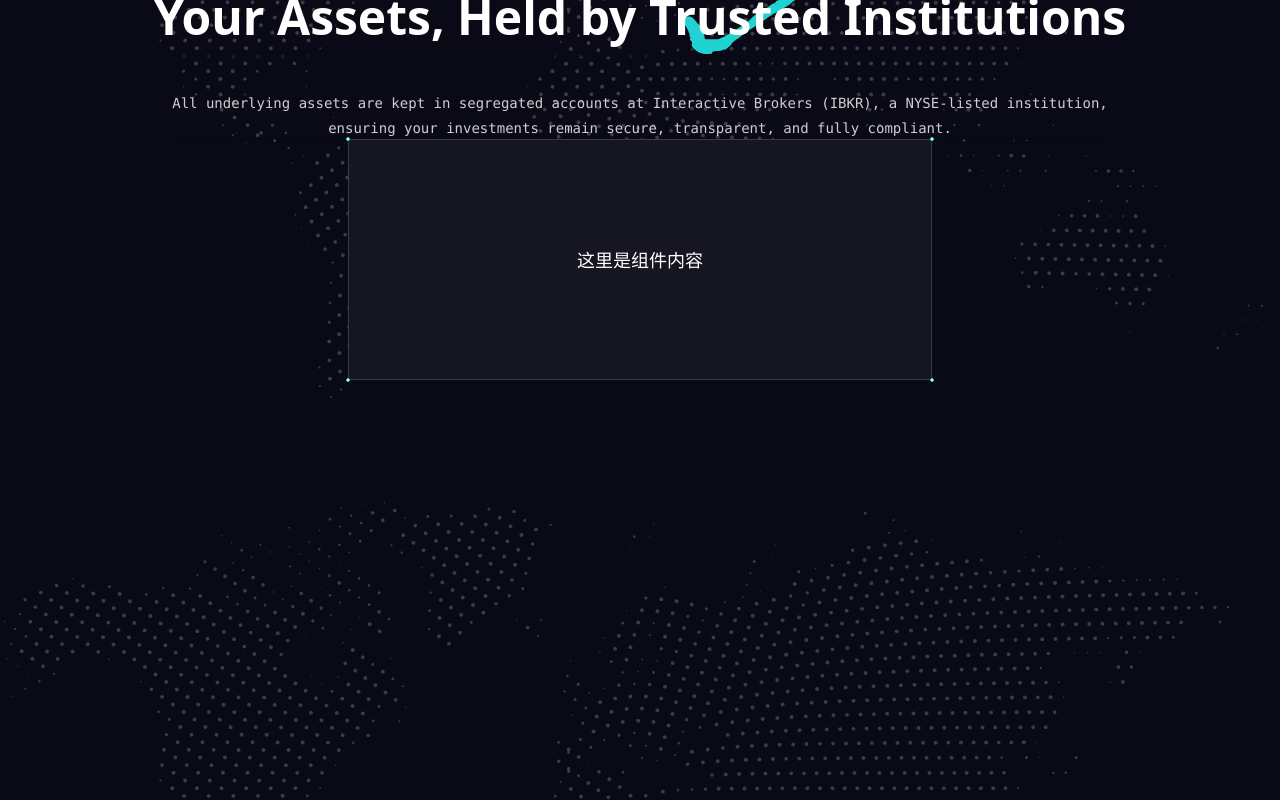
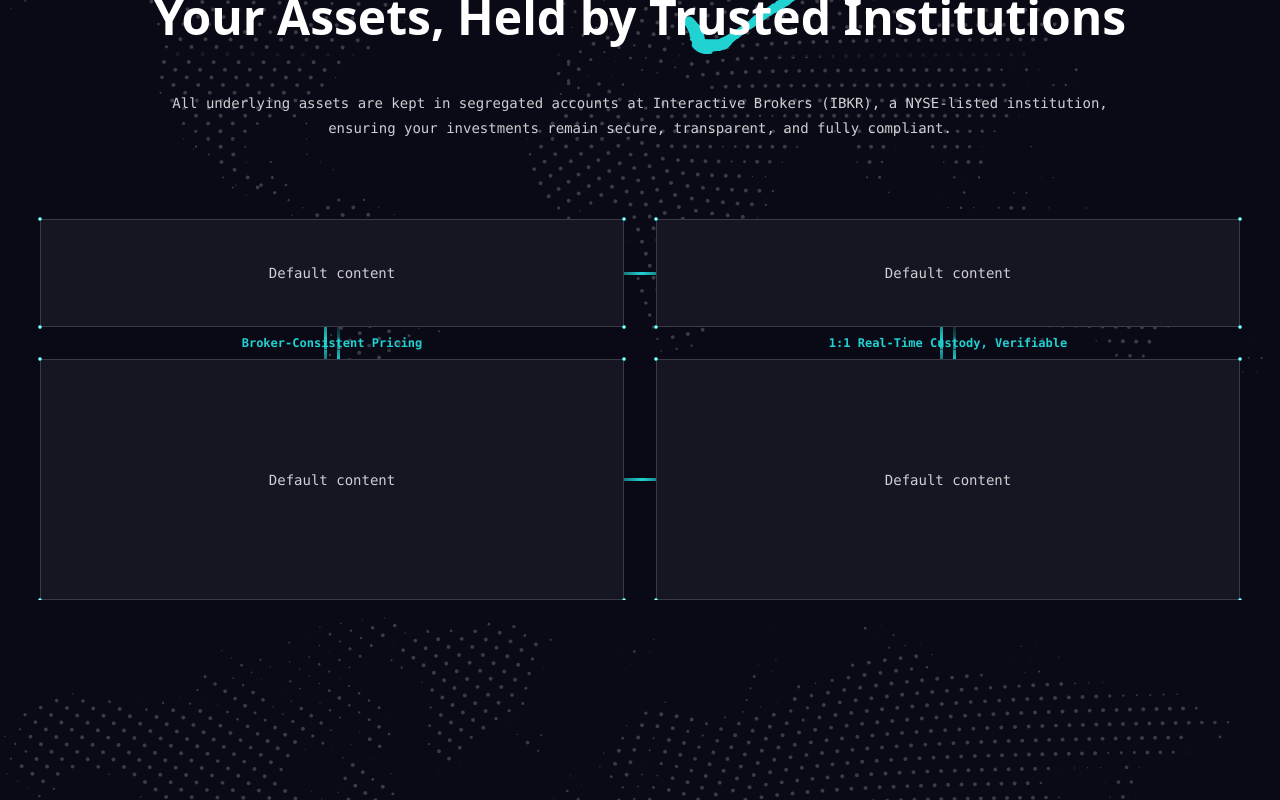
Before and after one commit to jerry0xff/dsofficial, a React (Vite) app: page / in a window 1280 px wide. Shown: the part 1879-2679 px from the top of the page. Built offline with nearby package versions, Linux system fonts and the light colour scheme.

Commit message:
glowgrid

```diff
--- a/src/pages/page-3/Content.tsx
+++ b/src/pages/page-3/Content.tsx
@@ -1,3 +1,5 @@
+import GlowGrid from "./GlowGrid"
+
 export default function GlobalAccessHeader() {
   return (
     <div className="relative flex w-full flex-col items-center">
@@ -25,6 +27,7 @@ export default function GlobalAccessHeader() {
         </p>
         <p className="mt-1">ensuring your investments remain secure, transparent, and fully compliant.</p>
       </div>
+      <GlowGrid />
     </div>
   )
 }
--- /dev/null
+++ b/src/pages/page-3/GlowGrid.tsx
@@ -0,0 +1,60 @@
+import { GlowCard } from "./GlowCard"
+import { SlidingHighlightBar } from "./HighlightBar"
+
+function VerticalHighlightGroup({ label }: { label: string }) {
+  return (
+    <div className="relative flex h-full w-full items-center justify-center">
+      <div className="flex items-center gap-[10px]">
+        <SlidingHighlightBar orientation="vertical" direction="reverse" />
+        <SlidingHighlightBar orientation="vertical" direction="forward" />
+      </div>
+      <span
+        className="
+          absolute left-1/2 top-1/2
+          -translate-x-1/2 -translate-y-1/2
+          whitespace-nowrap
+          text-[12px] font-semibold leading-none geist-mono
+          text-[color:var(--ColorCyanDefault)]
+          shadow-[0px_1px_0px_0px_rgba(10,10,23,0.5)]
+        "
+      >
+        {label}
+      </span>
+    </div>
+  )
+}
+
+export default function GlowGrid() {
+  return (
+    <div className="mt-[80px] flex w-full justify-center">
+      <div className="grid grid-cols-[584px_32px_584px] grid-rows-[108px_32px_241px] items-center justify-items-center">
+        <GlowCard height={108} className="col-start-1 row-start-1">
+          <div className="text-sm text-white/80 geist-mono">Default content</div>
+        </GlowCard>
+        <div className="col-start-2 row-start-1 flex items-center justify-center">
+          <SlidingHighlightBar orientation="horizontal" direction="forward" />
+        </div>
+        <GlowCard height={108} className="col-start-3 row-start-1">
+          <div className="text-sm text-white/80 geist-mono">Default content</div>
+        </GlowCard>
+
+        <div className="col-start-1 row-start-2 w-full h-full">
+          <VerticalHighlightGroup label="Broker-Consistent Pricing" />
+        </div>
+        <div className="col-start-3 row-start-2 w-full h-full">
+          <VerticalHighlightGroup label="1:1 Real-Time Custody, Verifiable" />
+        </div>
+
+        <GlowCard height={241} className="col-start-1 row-start-3">
+          <div className="text-sm text-white/80 geist-mono">Default content</div>
+        </GlowCard>
+        <div className="col-start-2 row-start-3 flex items-center justify-center">
+          <SlidingHighlightBar orientation="horizontal" direction="forward" />
+        </div>
+        <GlowCard height={241} className="col-start-3 row-start-3">
+          <div className="text-sm text-white/80 geist-mono">Default content</div>
+        </GlowCard>
+      </div>
+    </div>
+  )
+}
--- a/src/pages/page-3/HighlightBar.tsx
+++ b/src/pages/page-3/HighlightBar.tsx
@@ -24,11 +24,11 @@ export function SlidingHighlightBar({
   const isH = orientation === "horizontal"
   const key = isH
     ? direction === "forward"
-      ? "shineX"
-      : "shineXRev"
+      ? "shineXRev"
+      : "shineX"
     : direction === "forward"
-    ? "shineY"
-    : "shineYRev"
+    ? "shineYRev"
+    : "shineY"
 
   // base size: 32 * 3 (px)
   const sizeClass = isH ? "w-[32px] h-[3px]" : "w-[3px] h-[32px]"
@@ -41,12 +41,7 @@ export function SlidingHighlightBar({
 
   return (
     <div
-      className={[
-        "relative overflow-hidden",
-        sizeClass,
-        rounded ? "rounded-full" : "",
-        className,
-      ].join(" ")}
+      className={["relative overflow-hidden", sizeClass, rounded ? "rounded-full" : "", className].join(" ")}
       style={{
         backgroundColor: "color-mix(in srgb, var(--ColorCyanDefault) 20%, transparent)",
       }}
--- a/src/pages/page-3/index.tsx
+++ b/src/pages/page-3/index.tsx
@@ -1,5 +1,4 @@
 import Content from "./Content"
-import { GlowCard } from "./GlowCard"
 
 export default function PageTwo() {
   return (
@@ -13,10 +12,6 @@ export default function PageTwo() {
         </div>
       </div>
       <Content />
-
-      <GlowCard height={241} imageSrc="/center-glow.png" imageY="45%">
-        <div className="text-white text-lg font-medium">这里是组件内容</div>
-      </GlowCard>
     </section>
   )
 }
```
